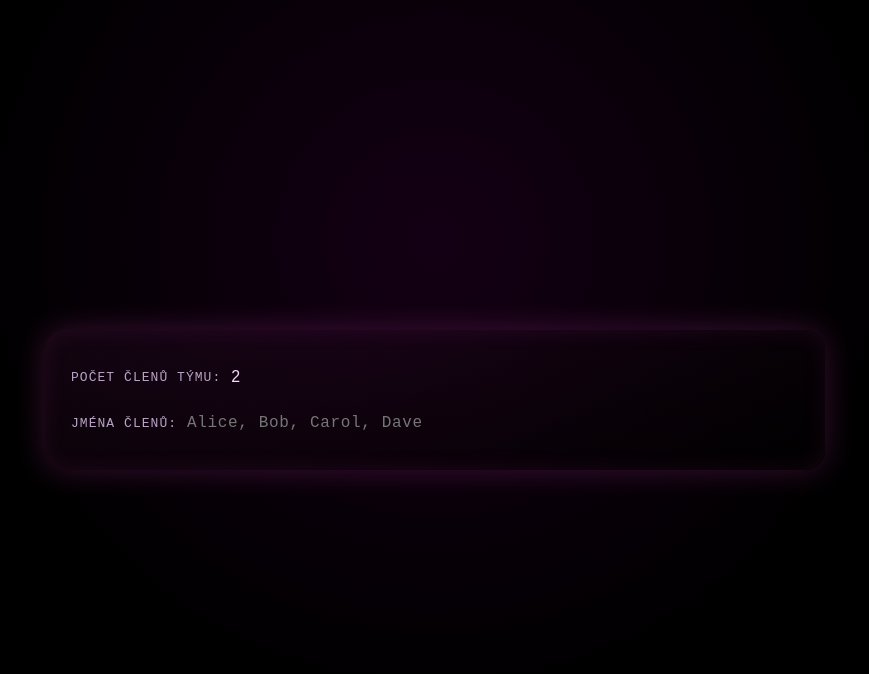
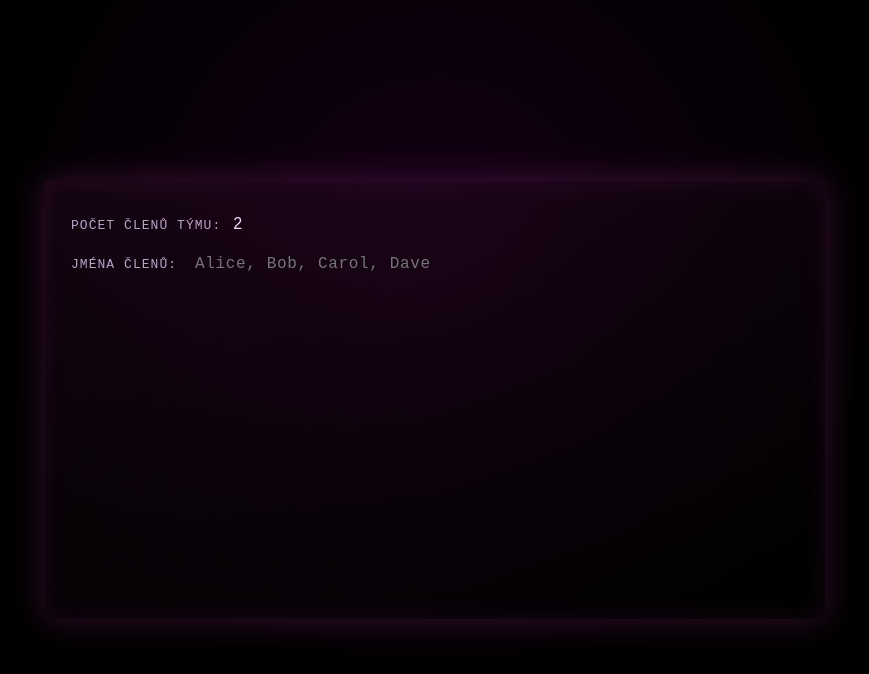
Before and after one commit to aliceree/teamgenerator, a plain HTML site: page index.html in a window 1280 px wide. Shown: the whole page, without its empty margins (205-1074 px from the left). Drawn offline with Linux system fonts and the light colour scheme.

Commit message:
frontend tuning

```diff
--- a/index.html
+++ b/index.html
@@ -37,7 +37,7 @@
         display: none;
         padding: 32px 26px;
         border: none;
-        border-radius: 20px;
+        border-radius: 0;
         background: linear-gradient(160deg, rgba(255, 77, 219, 0.06), rgba(0, 0, 0, 0.8));
         box-shadow: 0 0 32px rgba(255, 77, 219, 0.2), inset 0 0 24px rgba(255, 77, 219, 0.08);
       }
@@ -91,8 +91,8 @@
       /* Vstup pro počet členů inline bez rámečku */
       .inline-field {
         display: flex;
-        align-items: center;
-        gap: 10px;
+        align-items: baseline;
+        gap: 12px;
         flex-wrap: wrap;
       }
 
@@ -101,7 +101,8 @@
         background: transparent;
         border: none;
         box-shadow: none;
-        padding: 6px 0;
+        padding: 0;
+        line-height: 1.4;
       }
 
       .inline-field input:focus {
@@ -116,9 +117,11 @@
         background: transparent;
         border: none;
         box-shadow: none;
-        padding: 6px 0;
+        padding: 2px 0 2px 6px;
         resize: none;
-        min-height: 26px;
+        line-height: 1.4;
+        min-height: calc(1.4em * 15);
+        height: calc(1.4em * 15);
       }
 
       .inline-field textarea:focus {
@@ -126,6 +129,7 @@
         border: none;
         box-shadow: none;
         transform: none;
+        background: transparent;
       }
 
       /* Schovám spinner u number inputu, psaní bude ruční */
@@ -213,7 +217,7 @@
             <textarea
               id="names"
               name="names"
-              rows="1"
+              rows="15"
               placeholder="Alice, Bob, Carol, Dave"
               autocomplete="off"
               required
```
